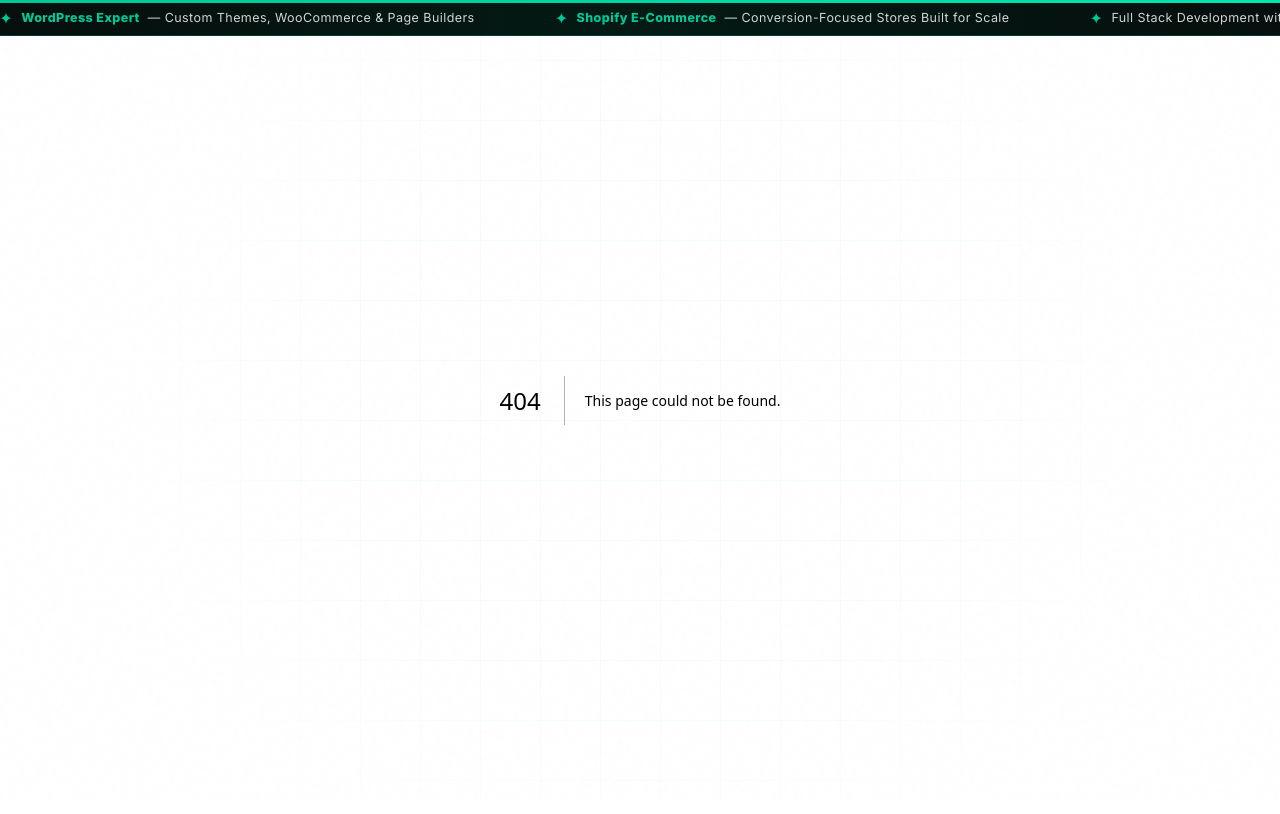
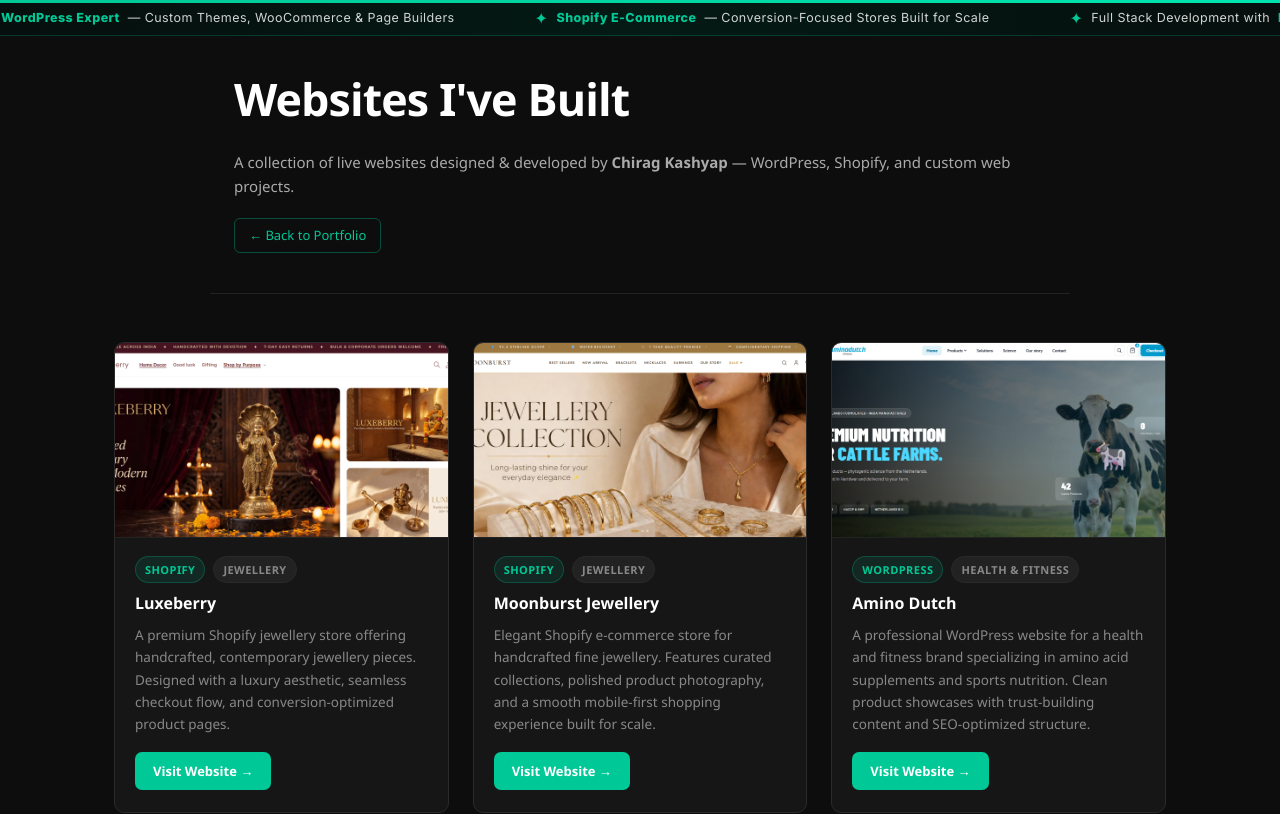
Before and after one commit to chiragkashyap267/portfolio_web, a Next.js app: page /webonly in a window 1280 px wide. Before the commit this address had no page. Shown: the top 814 px of the page. Built offline with nearby package versions, Linux system fonts and the light colour scheme.

Commit message:
feat: add /webonly page - simple website showcase with cards and direct links

```diff
--- /dev/null
+++ b/app/webonly/WebOnlyClient.tsx
@@ -0,0 +1,242 @@
+"use client";
+
+import { useEffect, useState } from "react";
+
+type Website = {
+  title: string;
+  description: string;
+  platform: string;
+  category?: string;
+  image?: string;
+  url: string;
+};
+
+function ensureHttps(url: string): string {
+  if (!url) return url;
+  if (url.startsWith("http://") || url.startsWith("https://")) return url;
+  return `https://${url}`;
+}
+
+export default function WebOnlyClient() {
+  const [websites, setWebsites] = useState<Website[]>([]);
+  const [loading, setLoading] = useState(true);
+
+  useEffect(() => {
+    fetch("/api/websites", { cache: "no-store" })
+      .then((r) => r.json())
+      .then((data) => setWebsites(Array.isArray(data) ? data : []))
+      .catch(() => setWebsites([]))
+      .finally(() => setLoading(false));
+  }, []);
+
+  return (
+    <div style={styles.page}>
+      {/* Header */}
+      <div style={styles.header}>
+        <h1 style={styles.h1}>Websites I&apos;ve Built</h1>
+        <p style={styles.subtitle}>
+          A collection of live websites designed &amp; developed by{" "}
+          <strong>Chirag Kashyap</strong> — WordPress, Shopify, and custom web
+          projects.
+        </p>
+        <a href="/" style={styles.backLink}>
+          ← Back to Portfolio
+        </a>
+      </div>
+
+      {/* Grid */}
+      <div style={styles.grid}>
+        {loading && <p style={styles.msg}>Loading websites…</p>}
+
+        {!loading && websites.length === 0 && (
+          <p style={styles.msg}>No websites found.</p>
+        )}
+
+        {websites.map((site, i) => (
+          <div key={i} style={styles.card}>
+            {site.image && (
+              <img
+                src={site.image}
+                alt={site.title}
+                loading="lazy"
+                style={styles.img}
+              />
+            )}
+
+            <div style={styles.cardBody}>
+              {/* Tags row */}
+              <div style={styles.tagRow}>
+                {site.platform && (
+                  <span style={{ ...styles.tag, ...styles.tagPlatform }}>
+                    {site.platform}
+                  </span>
+                )}
+                {site.category && (
+                  <span style={{ ...styles.tag, ...styles.tagCat }}>
+                    {site.category}
+                  </span>
+                )}
+              </div>
+
+              <h2 style={styles.cardTitle}>{site.title}</h2>
+              <p style={styles.cardDesc}>{site.description}</p>
+
+              <a
+                href={ensureHttps(site.url)}
+                target="_blank"
+                rel="noopener noreferrer"
+                style={styles.visitBtn}
+              >
+                Visit Website →
+              </a>
+            </div>
+          </div>
+        ))}
+      </div>
+
+      {/* Footer */}
+      <div style={styles.footer}>
+        <p style={{ margin: 0, color: "#888", fontSize: 13 }}>
+          © {new Date().getFullYear()} Chirag Kashyap &nbsp;·&nbsp;{" "}
+          <a href="/" style={styles.footerLink}>
+            chiragkashyapwebdev.vercel.app
+          </a>
+        </p>
+      </div>
+    </div>
+  );
+}
+
+/* ─── Plain inline styles — no Tailwind, no MUI ─── */
+const styles: Record<string, React.CSSProperties> = {
+  page: {
+    minHeight: "100vh",
+    backgroundColor: "#0d0d0d",
+    color: "#e8e8e8",
+    fontFamily: "'Segoe UI', system-ui, sans-serif",
+    padding: "0 0 60px",
+  },
+  header: {
+    maxWidth: 860,
+    margin: "0 auto",
+    padding: "60px 24px 40px",
+    borderBottom: "1px solid #222",
+  },
+  h1: {
+    fontSize: "clamp(1.8rem, 5vw, 2.8rem)",
+    fontWeight: 700,
+    margin: "0 0 12px",
+    color: "#fff",
+    letterSpacing: "-0.02em",
+  },
+  subtitle: {
+    fontSize: 15,
+    color: "#aaa",
+    margin: "0 0 20px",
+    lineHeight: 1.6,
+  },
+  backLink: {
+    display: "inline-block",
+    fontSize: 13,
+    color: "#00C896",
+    textDecoration: "none",
+    border: "1px solid rgba(0,200,150,0.35)",
+    padding: "5px 14px",
+    borderRadius: 6,
+  },
+  grid: {
+    maxWidth: 1100,
+    margin: "48px auto 0",
+    padding: "0 24px",
+    display: "grid",
+    gridTemplateColumns: "repeat(auto-fill, minmax(300px, 1fr))",
+    gap: 24,
+  },
+  card: {
+    backgroundColor: "#161616",
+    border: "1px solid #2a2a2a",
+    borderRadius: 10,
+    overflow: "hidden",
+    display: "flex",
+    flexDirection: "column",
+  },
+  img: {
+    width: "100%",
+    height: 195,
+    objectFit: "cover",
+    display: "block",
+    borderBottom: "1px solid #222",
+  },
+  cardBody: {
+    padding: "18px 20px 22px",
+    display: "flex",
+    flexDirection: "column",
+    flex: 1,
+    gap: 10,
+  },
+  tagRow: {
+    display: "flex",
+    gap: 8,
+    flexWrap: "wrap",
+  },
+  tag: {
+    fontSize: 11,
+    fontWeight: 600,
+    padding: "3px 9px",
+    borderRadius: 99,
+    letterSpacing: "0.04em",
+    textTransform: "uppercase",
+  },
+  tagPlatform: {
+    backgroundColor: "rgba(0,200,150,0.1)",
+    color: "#00C896",
+    border: "1px solid rgba(0,200,150,0.25)",
+  },
+  tagCat: {
+    backgroundColor: "rgba(255,255,255,0.05)",
+    color: "#888",
+    border: "1px solid #2a2a2a",
+  },
+  cardTitle: {
+    fontSize: 16,
+    fontWeight: 700,
+    margin: 0,
+    color: "#fff",
+    lineHeight: 1.3,
+  },
+  cardDesc: {
+    fontSize: 13.5,
+    color: "#888",
+    margin: 0,
+    lineHeight: 1.65,
+    flex: 1,
+  },
+  visitBtn: {
+    display: "inline-block",
+    marginTop: 6,
+    fontSize: 13,
+    fontWeight: 600,
+    color: "#fff",
+    backgroundColor: "#00C896",
+    padding: "8px 18px",
+    borderRadius: 7,
+    textDecoration: "none",
+    alignSelf: "flex-start",
+  },
+  msg: {
+    color: "#666",
+    fontSize: 14,
+    gridColumn: "1 / -1",
+  },
+  footer: {
+    maxWidth: 1100,
+    margin: "60px auto 0",
+    padding: "24px 24px 0",
+    borderTop: "1px solid #1e1e1e",
+    textAlign: "center",
+  },
+  footerLink: {
+    color: "#00C896",
+    textDecoration: "none",
+  },
+};
--- /dev/null
+++ b/app/webonly/page.tsx
@@ -0,0 +1,12 @@
+import { Metadata } from "next";
+import WebOnlyClient from "./WebOnlyClient";
+
+export const metadata: Metadata = {
+  title: "Websites Built by Chirag Kashyap",
+  description:
+    "A collection of live websites designed and developed by Chirag Kashyap — including WordPress, Shopify, and custom web projects.",
+};
+
+export default function WebOnlyPage() {
+  return <WebOnlyClient />;
+}
```
